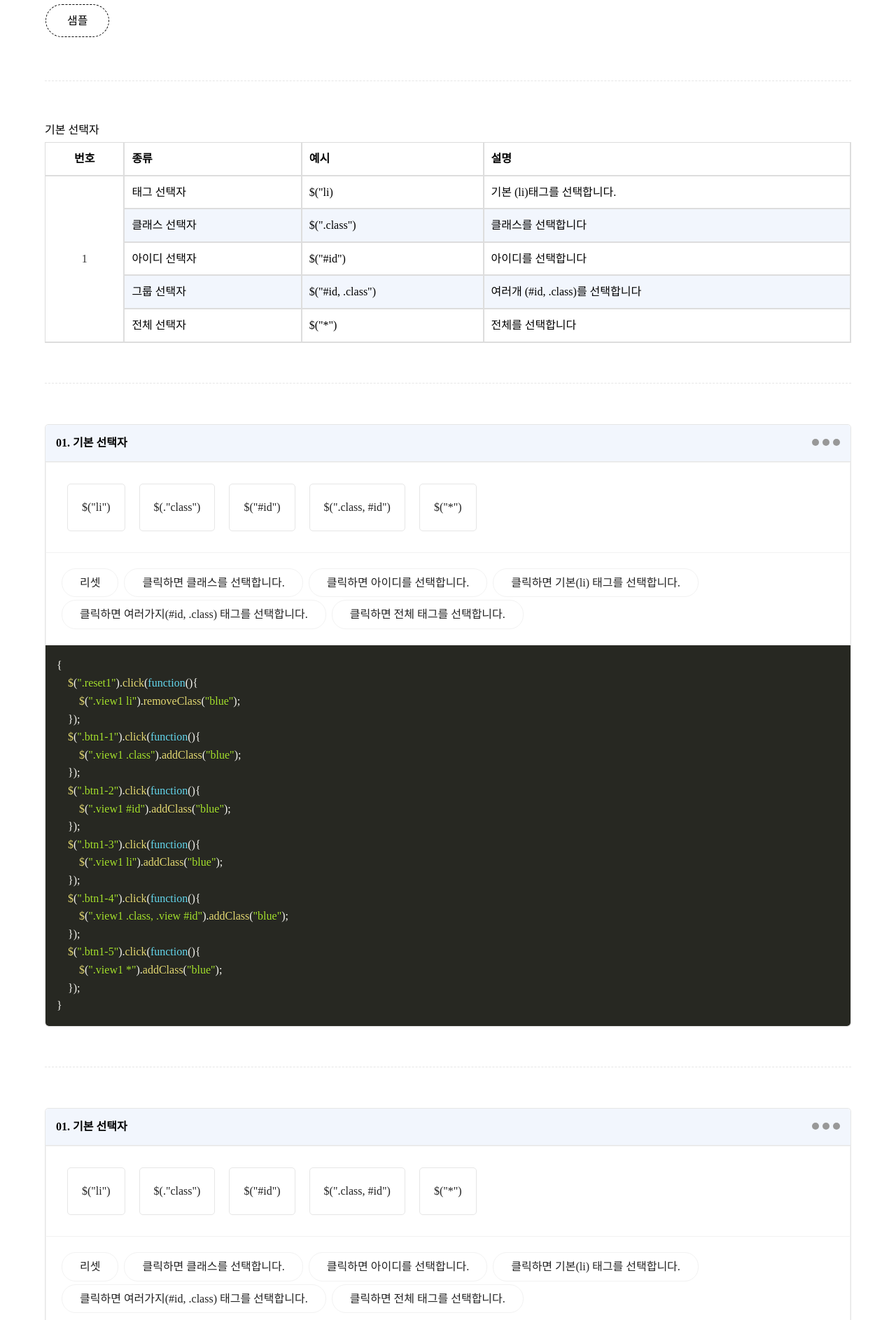
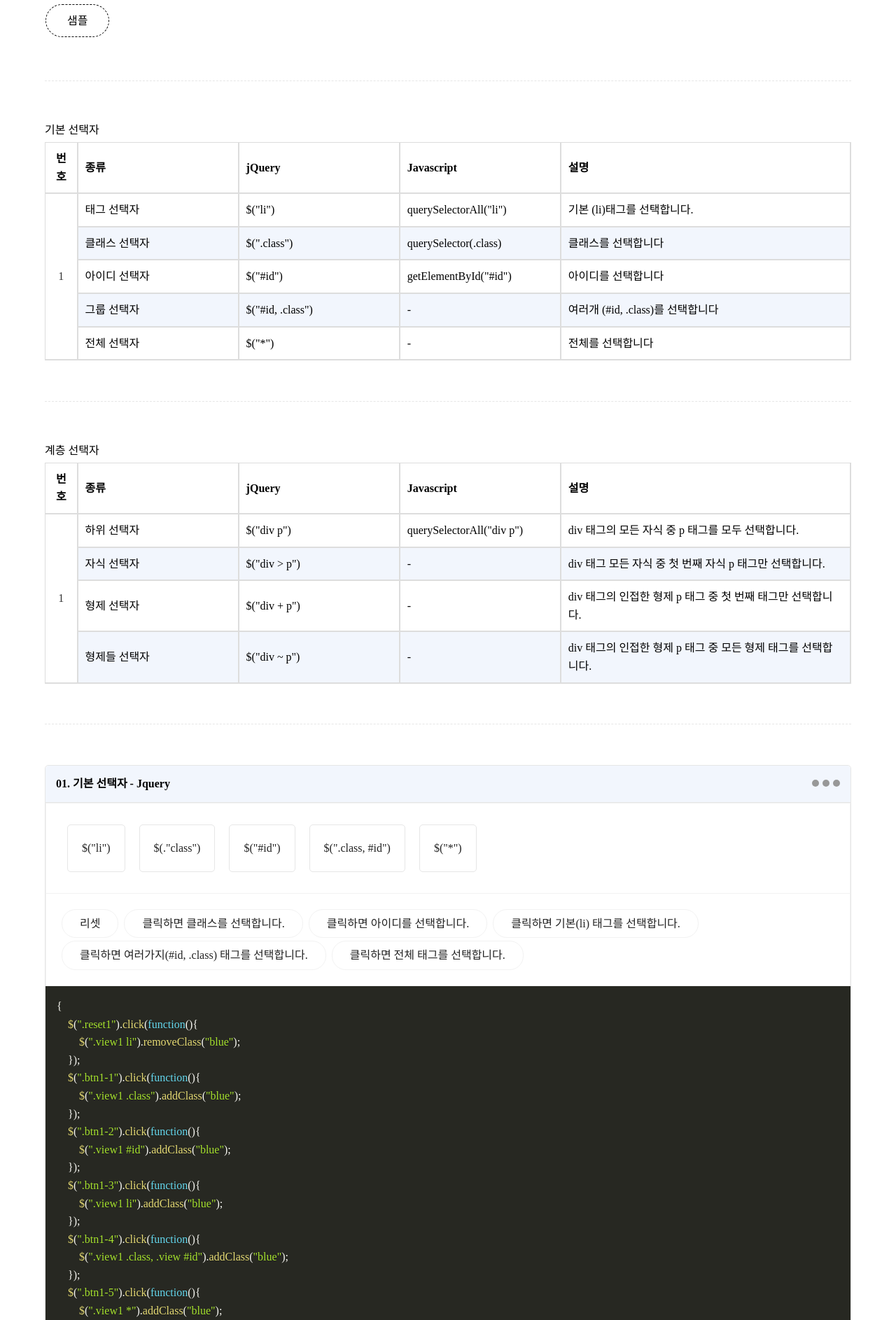
Before and after one commit to Kingjungho/dothome22, a PHP site: page /Javascript/jqueryRefer01.html in a window 1280 px wide. Shown: the part 356-2242 px from the top of the page at 70% size. Run offline with PHP 8.4, Linux system fonts and the light colour scheme; some libraries are stand-ins or nearby versions; some web fonts are replaced.

Commit message:
2021.08.20

```diff
--- a/Javascript/javascriptRefer10.html
+++ b/Javascript/javascriptRefer10.html
@@ -300,9 +300,13 @@
     </ul>
 </nav>
 
+<hr>
+
 <h2 class="mt20">요소 객체</h2>
 <ul class="list">
-    <li><a href="#sample1"></a></li>
+    <li><a href="#sample1"></a>요소 객체 : 선택자 : querySelector()</li>
+    <li><a href="#sample1"></a>요소 객체 : 선택자 : querySelectorAll()</li>
+    <li><a href="#sample1"></a>요소 객체 : 선택자 : getElementById() : 아이디 선택자</li>
 </ul>
 
     <hr>
--- a/Javascript/jqueryRefer01.html
+++ b/Javascript/jqueryRefer01.html
@@ -390,12 +390,12 @@
             border-radius: 5px;
             white-space: nowrap;
         }
-        .view li.red {
+        .view .red {
             border: 1px dashed #a51a3d;
             background-color: #f9f2f4;
             color: #a51a3d;
         }
-        .view li.blue {
+        .view .blue {
             border: 1px dashed #3d90b7;
             background-color: #e7f6fd;
             color: #3d90b7;
@@ -442,6 +442,24 @@
                 white-space: nowrap;
             }
         }
+
+        .view2 > div span {
+            display: inline-block;
+            border: 1px solid #e6e6e6;
+            padding: 20px;
+            margin: 5px 5px 10px 5px;
+            color:#222;
+            border-radius: 5px;
+            white-space: nowrap;
+        }
+        .view2 > div em {
+            background: #000;
+            color: #fff;
+            padding: 4px;
+            margin: 5px;
+            border-radius: 5px;
+            font-style: normal;
+        }
     </style>
 </head>
 
@@ -480,11 +498,19 @@
     <div class="table">
         <table>
             <caption>기본 선택자</caption>
+            <colgroup>
+            <col style = "width: 4%" />
+            <col style = "width: 20%" />
+            <col style = "width: 20%" />
+            <col style = "width: 20%" />
+            <col style = "width: 36%" />
+        </colgroup>
             <thead>
                 <tr>
                     <th class="center">번호</th>
                     <th>종류</th>
-                    <th>예시</th>
+                    <th>jQuery</th>
+                    <th>Javascript</th>
                     <th>설명</th>
                 </tr>
             </thead>
@@ -492,28 +518,84 @@
                 <tr>
                     <td class="center" rowspan="5"><a href="#sample01">1</a></td>
                     <td>태그 선택자</td>
-                    <td>$("li)</td>
+                    <td>$("li")</td>
+                    <td>querySelectorAll("li")</td>
                     <td>기본 (li)태그를 선택합니다.</td>
                 </tr>
                 <tr>
                     <td>클래스 선택자</td>
                     <td>$(".class")</td>
+                    <td>querySelector(.class)</td>
                     <td>클래스를 선택합니다</td>
                 </tr>
                 <tr>
                     <td>아이디 선택자</td>
                     <td>$("#id")</td>
+                    <td>getElementById("#id")</td>
                     <td>아이디를 선택합니다</td>
                 </tr>
                 <tr>
                     <td>그룹 선택자</td>
                     <td>$("#id, .class")</td>
+                    <td>-</td>
                     <td>여러개 (#id, .class)를 선택합니다</td>
                 </tr>
                 <tr>
                     <td>전체 선택자</td>
                     <td>$("*")</td>
+                    <td>-</td>
                     <td>전체를 선택합니다</td>
+                </tr>
+            </tbody>
+        </table>
+    </div>
+
+    <hr>
+
+    <div class="table">
+        <table>
+            <caption>계층 선택자</caption>
+            <colgroup>
+            <col style = "width: 4%" />
+            <col style = "width: 20%" />
+            <col style = "width: 20%" />
+            <col style = "width: 20%" />
+            <col style = "width: 36%" />
+        </colgroup>
+            <thead>
+                <tr>
+                    <th class="center">번호</th>
+                    <th>종류</th>
+                    <th>jQuery</th>
+                    <th>Javascript</th>
+                    <th>설명</th>
+                </tr>
+            </thead>
+            <tbody>
+                <tr>
+                    <td class="center" rowspan="5"><a href="#sample01">1</a></td>
+                    <td>하위 선택자</td>
+                    <td>$("div p")</td>
+                    <td>querySelectorAll("div p")</td>
+                    <td>div 태그의 모든 자식 중 p 태그를 모두 선택합니다.</td>
+                </tr>
+                <tr>
+                    <td>자식 선택자</td>
+                    <td>$("div > p")</td>
+                    <td>-</td>
+                    <td>div 태그 모든 자식 중 첫 번째 자식 p 태그만 선택합니다.</td>
+                </tr>
+                <tr>
+                    <td>형제 선택자</td>
+                    <td>$("div + p")</td>
+                    <td>-</td>
+                    <td>div 태그의 인접한 형제 p 태그 중 첫 번째 태그만 선택합니다.</td>
+                </tr>
+                <tr>
+                    <td>형제들 선택자</td>
+                    <td>$("div ~ p")</td>
+                    <td>-</td>
+                    <td>div 태그의 인접한 형제 p 태그 중 모든 형제 태그를 선택합니다.</td>
                 </tr>
             </tbody>
         </table>
@@ -523,7 +605,7 @@
 
     <!--sample1 -->
     <div id="sample01" class="sample">
-        <h2>01. 기본 선택자<span class="dot"></span></h2>
+        <h2>01. 기본 선택자 - Jquery<span class="dot"></span></h2>
         <div class="view view1">
             <ul>
                 <li>$("li")</li>
@@ -578,7 +660,7 @@
             $(".view1 li").addClass("blue");
         });
         $(".btn1-4").click(function(){
-            $(".view1 .class, .view #id").addClass("blue");
+            $(".view1 .class, .view1 #id").addClass("blue");
         });
         $(".btn1-5").click(function(){
             $(".view1 *").addClass("blue");
@@ -586,25 +668,25 @@
         </script>
     <hr>
 
-    <!--sample1 -->
-    <div id="sample01" class="sample">
-        <h2>01. 기본 선택자<span class="dot"></span></h2>
-        <div class="view view1j">
+    <!--sample1j -->
+    <div id="jsample01" class="sample">
+        <h2>01. 기본 선택자 - Javascript<span class="dot"></span></h2>
+        <div class="view jview1">
             <ul>
                 <li>$("li")</li>
-                <li class="class">$(."class")</li>
-                <li id="id">$("#id")</li>
+                <li class="j1_class">$(."class")</li>
+                <li id="j1_id">$("#id")</li>
                 <li>$(".class, #id")</li>
                 <li>$("*")</li>
             </ul>
         </div>
-        <div class="btn btn1">
-            <a href="#c" class="reset1j">리셋</a>
-            <a href="#c" class="btn1-1j">클릭하면 클래스를 선택합니다.</a>
-            <a href="#c" class="btn1-2j">클릭하면 아이디를 선택합니다.</a>
-            <a href="#c" class="btn1-3j">클릭하면 기본(li) 태그를 선택합니다.</a>
-            <a href="#c" class="btn1-4j">클릭하면 여러가지(#id, .class) 태그를 선택합니다.</a>
-            <a href="#c" class="btn1-5j">클릭하면 전체 태그를 선택합니다.</a>
+        <div class="btn jbtn1">
+            <a href="#c" class="jreset1">리셋</a>
+            <a href="#c" class="jbtn1-1">클릭하면 클래스를 선택합니다.</a>
+            <a href="#c" class="jbtn1-2">클릭하면 아이디를 선택합니다.</a>
+            <a href="#c" class="jbtn1-3">클릭하면 기본(li) 태그를 선택합니다.</a>
+            <a href="#c" class="jbtn1-4">클릭하면 여러가지(#id, .class) 태그를 선택합니다.</a>
+            <a href="#c" class="jbtn1-5">클릭하면 전체 태그를 선택합니다.</a>
         </div>
             <pre class="line-numbers"><code class="language-js">{
 
@@ -615,13 +697,97 @@
 
     <hr>
     <script>
-        const btn1 = document.querySelector(".btn1-1j");  //선택자를 변수에 저장
-        // const class = document.querySelector(".class");
-        btn1.addEventListener("click", function(){  //버튼을 클릭하면 함수를 실행
-            document.querySelector(".class")
+        const reset1 = document.querySelector(".jreset1");
+        const jbtn1_1 = document.querySelector(".jbtn1-1");
+        const jbtn1_2 = document.querySelector(".jbtn1-2");
+        const jbtn1_3 = document.querySelector(".jbtn1-3");
+        const jbtn1_4 = document.querySelector(".jbtn1-4");
+        const jbtn1_5 = document.querySelector(".jbtn1-5");
+
+
+        reset1.addEventListener("click", function(){
+            document.querySelector(".jview1 li").removeList.add("red")
         });
+
+        jbtn1_1.addEventListener("click", function(){
+            document.querySelector(".j1_class").classList.add("red")
+        });
+
+        jbtn1_2.addEventListener("click", function(){
+            // document.querySelector("#j1_id").classList.add("red")
+            document.getElementById("j1_id").classList.add("red")
+        });
+
+        jbtn1_3.addEventListener("click", function(){
+            // document.querySelector(".jview1 li").classList.add("red")
+            // document.querySelectorAll(".jview1 li").classList.add("red")
+            const liList = document.querySelectorAll(".jview1 li")
+
+        //for문
+        for(let i=0; i<liList.length; i++){
+            liList[i].classList.add("red")
+        }
+        });
+        //forEach문
+        // liList.forEach(function(el){
+        //     el.classList.add("red")
+        // });
+
+    //    for of문
+    //    for(let el of liList){
+    //        el.classList.add("red")
+    //    }
+            // for in문
+        //    for(let el in liList){
+        //        liList[el].classList.add("red")
+        //    }
     </script>
+    <!-- jsapme01 -->
 
+    <!--sample02 -->
+    <div id="sample02" class="sample">
+        <h2>02. 계층 선택자 <span class="dot"></span></h2>
+        <div class="view view2">
+            <div class="s2">
+                <em>div</em>
+                <span>p<span>p</span></span>
+                <span class="select">p<span>p</span></span>
+                <span>p<span>p</span></span>
+                <span>p<span>p</span></span>
+                <span>p<span>p</span></span>
+            </div>
+        </div>
+        <div class="btn btn2">
+            <a href="#c" class="reset2">리셋</a>
+            <a href="#c" class="btn2-1">클릭하면 $("div p") 선택합니다.</a>
+            <a href="#c" class="btn2-2">클릭하면 $("div > p") 선택합니다.</a>
+            <a href="#c" class="btn2-3">클릭하면 $("div + p") 선택합니다.</a>
+            <a href="#c" class="btn2-4">클릭하면 $("div ~ p") 선택합니다.</a>
+        </div>
+            <pre class="line-numbers"><code class="language-js">{
+}
+</code></pre>
+        </div>
+    </div>
+    <hr>
+    <script>
+        $(".reset2").click(function(){
+            $(".s2 span").removeClass("blue")
+        });
+        $(".btn2-1").click(function(){
+            $(".s2 span").addClass("blue")
+        });
+        $(".btn2-2").click(function(){
+            $(".s2 > span").addClass("blue")
+        });
+        $(".btn2-3").click(function(){
+            $(".s2 .select + span").addClass("blue")
+        });
+        $(".btn2-4").click(function(){
+            $(".s2 .select ~ span").addClass("blue")
+        });
+
+    </script>
     <script src="https://ajax.googleapis.com/ajax/libs/jquery/1.12.4/jquery.min.js"></script>
     <script src="https://cdnjs.cloudflare.com/ajax/libs/prism/1.24.0/prism.min.js"></script>
     <script>
```
Also changed, not shown: Javascript/test.html (+230 -163 lines), site/cardType.html (+20 -31 lines), site/css/cardType.css (+15 -34 lines), Javascript/javascriptRefer02.html (indentation only).
